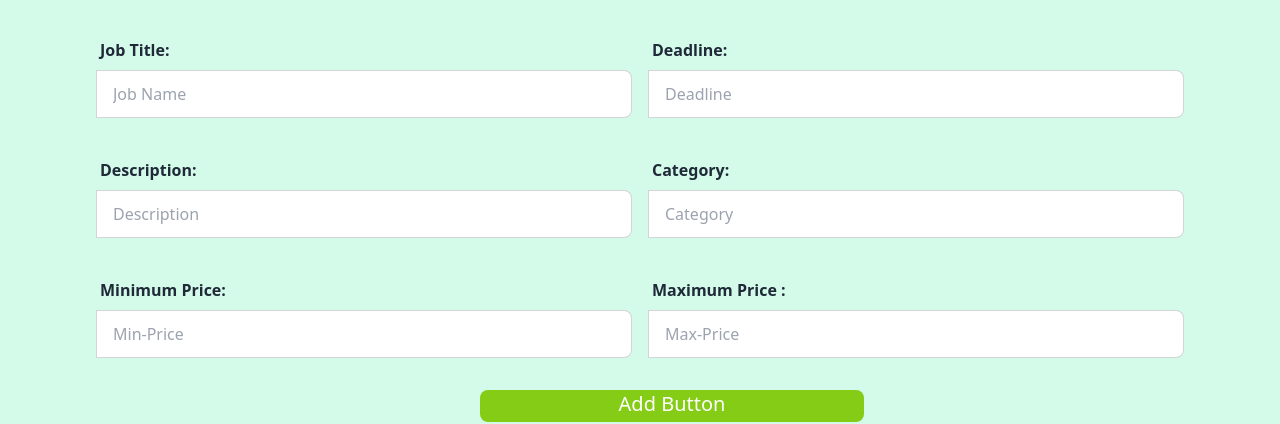
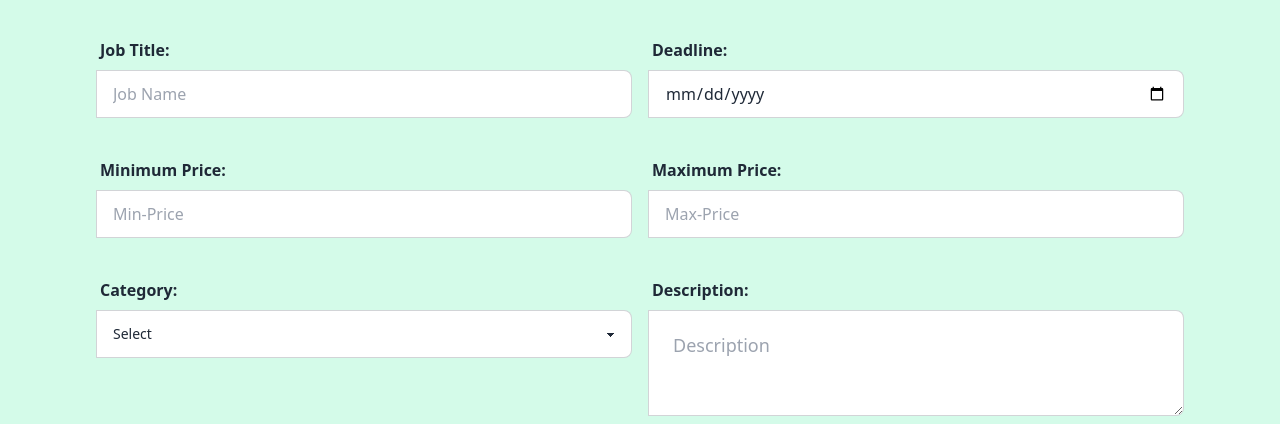
Before and after one commit to Rika4698/online-job-marketplaces-client, a React (Vite) app: page /add-job in a window 1280 px wide. Shown: the part 422-846 px from the top of the page. Built offline with nearby package versions, Linux system fonts and the light colour scheme; no server answers.

Commit message:
give data in add job and send this server side

```diff
--- a/src/Pages/AddJob/AddJob.jsx
+++ b/src/Pages/AddJob/AddJob.jsx
@@ -1,5 +1,6 @@
 import { useContext } from "react";
 import { AuthContext } from "../../Hook/AuthProvider";
+import swal from "sweetalert";
 
 
 const AddJob = () => {
@@ -25,6 +26,27 @@ const AddJob = () => {
         const newJob = { name, image, email,deadline, category, description,minPrice,maxPrice }
 
         console.log(newJob);
+        //send data to the server
+        fetch('http://localhost:5000/jobs',{
+            method:'POST',
+            headers: {
+                'content-type' : 'application/json'
+            },
+            body: JSON.stringify(newJob)
+        })
+        .then(res => res.json())
+        .then(data => {
+            console.log(data);
+            if(data.insertedId)
+            {
+            swal({
+                title: 'okay!',
+                text: 'Job Added Successfully ',
+                icon:'success',
+            })
+            }
+
+        })
 
     }
     return (
@@ -67,26 +89,7 @@ const AddJob = () => {
                             <span className="label-text font-semibold text-base">Deadline:</span>
                         </label>
                         <label className="input-group">
-                        <input type="text" placeholder="Deadline" className="input input-bordered w-full"  name="deadline" />
-                        </label>
-                    </div>
-                </div>
-
-                <div className="md:flex mb-8">
-                    <div className="form-control md:w-1/2">
-                        <label className="label">
-                            <span className="label-text font-semibold text-base">Description:</span>
-                        </label>
-                        <label className="input-group">
-                            <input type="text" name="description" placeholder="Description" className="input input-bordered w-full" />
-                        </label>
-                    </div>
-                    <div className="form-control md:w-1/2 ml-4">
-                        <label className="label">
-                            <span className="label-text font-semibold text-base">Category:</span>
-                        </label>
-                        <label className="input-group">
-                            <input type="text" name="category" placeholder="Category" className="input input-bordered w-full" />
+                        <input type="date" placeholder="Deadline" className="input input-bordered w-full"  name="deadline" />
                         </label>
                     </div>
                 </div>
@@ -101,8 +104,7 @@ const AddJob = () => {
                     </div>
                     <div className="form-control md:w-1/2 ml-4">
                         <label className="label">
-                            <span className="label-text font-semibold text-base">Maximum Price
-:</span>
+                            <span className="label-text font-semibold text-base">Maximum Price:</span>
                         </label>
                         <label className="input-group">
                             <input type="text" name="maxPrice" placeholder="Max-Price" className="input input-bordered w-full" />
@@ -110,8 +112,39 @@ const AddJob = () => {
                     </div>
                 </div>
 
+                <div className="md:flex mb-8">
 
-                <div className="text-center text-xl rounded-lg bg-lime-500 w-40 h-8 text-white lg:ml-60 lg:w-96 xl:ml-96">
+                    <div className="form-control md:w-1/2 ">
+                        <label className="label">
+                            <span className="label-text font-semibold text-base">Category:</span>
+                        </label>
+                        <label className="input-group">
+                        {/* <input type="text" name="category" placeholder="Category" className="input input-bordered w-full" /> */}
+                        <select name="category" className="select select-bordered join-item w-full "  >
+      <option className="text-slate-400"  disabled selected>Select</option>
+      <option >Web Development</option>
+      <option>Digital Marketing</option>
+      <option>Graphics Design</option>
+    </select>
+
+                        </label>
+                    </div>
+                    <div className="form-control md:w-1/2 ml-4">
+                        <label className="label">
+                            <span className="label-text font-semibold text-base">Description:</span>
+                        </label>
+                        <label className="input-group">
+                        <textarea type="text" name="description"  placeholder="Description" className="textarea textarea-bordered textarea-lg w-full max-w-full" ></textarea>
+                            {/* <input type="text" name="description" placeholder="Description" className="input input-bordered w-full h-[80px]" /> */}
+                        </label>
+                    </div>
+                </div>
+
+
+
+
+
+                <div className="text-center  text-xl rounded-lg bg-lime-500 w-40 h-8 text-white lg:ml-60 lg:w-96 xl:ml-96">
                 <button >Add Button</button>
                 </div>
 
```
